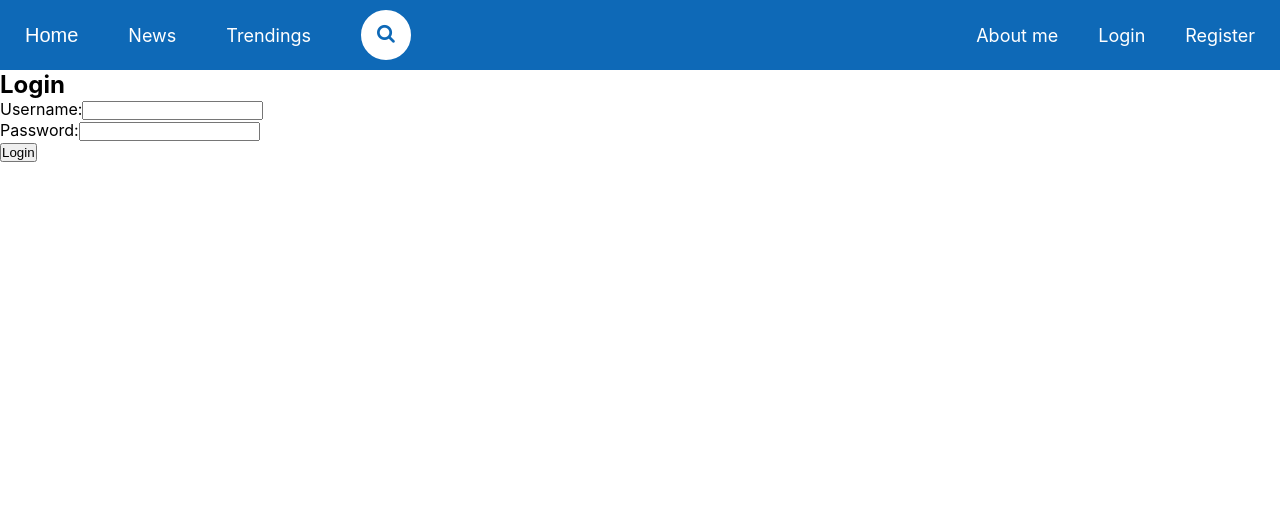
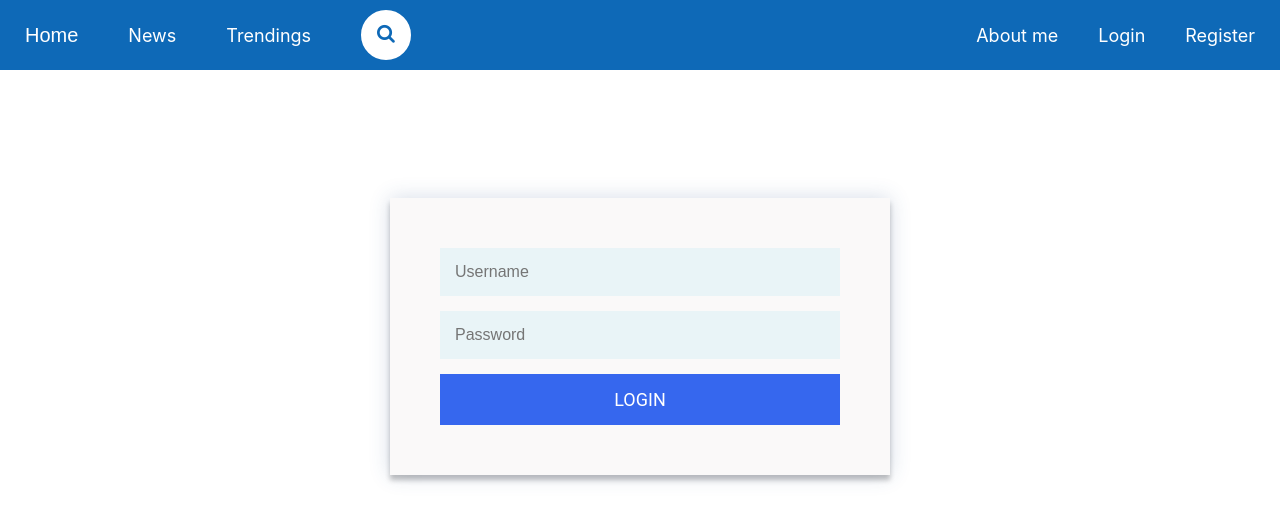
Before and after one commit to MinhHiepPHAM/backend_projects, a React (Create React App) app in the folder react/frontend_stock/: page /login in a window 1280 px wide. Shown: the top 522 px of the page. Built offline with nearby package versions, Linux system fonts and the light colour scheme.

Commit message:
style login and register form

```diff
--- a/react/frontend_stock/src/Login.js
+++ b/react/frontend_stock/src/Login.js
@@ -3,6 +3,7 @@ import React, { useState } from 'react';
 import axios from 'axios';
 import Navbar from './custom_tag/Navbar';
 import { useNavigate } from 'react-router-dom';
+import './css/authentication.css'
 
 const LoginForm = () => {
 	const [username, setUsername] = useState('');
@@ -18,7 +19,7 @@ const LoginForm = () => {
 				password,
 			});
 			localStorage.setItem('token', JSON.stringify(response.data))
-			console.log(response.data); // assuming your backend sends back a token upon successful login
+			console.log(response.data);
 			navigate('/home');
 		} catch (error) {
 			console.error('Login failed:', error);
@@ -27,24 +28,21 @@ const LoginForm = () => {
 	};
 
 	return (
+		<div className='login-container'>
+			{error && <p>{error}</p>}
+			<form className='auth-form' onSubmit={handleSubmit}>
 				<div>
-			<h2>Login</h2>
-			{error && <p>{error}</p>}
-			<form onSubmit={handleSubmit}>
-			<div>
-				<label htmlFor="username">Username:</label>
 					<input
 						type="text"
-					id="username"
+						id="username" placeholder='Username'
 						value={username}
 						onChange={(e) => setUsername(e.target.value)}
 					/>
 				</div>
 				<div>
-				<label htmlFor="password">Password:</label>
 					<input
 						type="password"
-					id="password"
+						id="password" placeholder='Password'
 						value={password}
 						onChange={(e) => setPassword(e.target.value)}
 					/>
--- a/react/frontend_stock/src/Register.js
+++ b/react/frontend_stock/src/Register.js
@@ -2,6 +2,7 @@
 import React, { useState } from 'react';
 import axios from 'axios';
 import Navbar from './custom_tag/Navbar';
+import './css/authentication.css'
 
 const RegistrationForm = () => {
 	const [username, setUsername] = useState('');
@@ -27,33 +28,29 @@ const RegistrationForm = () => {
 	};
 
 	return (
-		<div>
-            <h2>Register</h2>
+		<div className='login-container'>
             {error && <p>{error}</p>}
-            <form onSubmit={handleSubmit}>
+            <form className='auth-form' onSubmit={handleSubmit}>
                 <div>
-                    <label htmlFor="username">Username:</label>
                     <input
                         type="text"
-                        id="username"
+                        id="username" placeholder='Username'
                         value={username}
                         onChange={(e) => setUsername(e.target.value)}
                     />
                 </div>
                 <div>
-                    <label htmlFor="email">Email:</label>
                     <input
                         type="email"
-                        id="email"
+                        id="email" placeholder='Email'
                         value={email}
                         onChange={(e) => setEmail(e.target.value)}
                     />
                 </div>
                 <div>
-                    <label htmlFor="password">Password:</label>
                     <input
                         type="password"
-                        id="password"
+                        id="password" placeholder='Password'
                         value={password}
                         onChange={(e) => setPassword(e.target.value)}
                     />
--- /dev/null
+++ b/react/frontend_stock/src/css/authentication.css
@@ -0,0 +1,49 @@
+.login-container {
+    width: 500px;
+    padding: 10% 0 0;
+    margin: auto;
+    text-align: center;
+}
+
+
+.auth-form {
+    position: relative;
+    background: #faf9f9;
+    max-width: 500px;
+    padding: 50px;
+    text-align: center;
+    box-shadow: 0 0 20px 0 rgba(47, 78, 136, 0.2), 0 5px 5px 0 rgba(0, 0, 0, 0.24);
+}
+
+.auth-form input {
+    outline: 0;
+    background: #e9f4f7;
+    width: 100%;
+    border: 0;
+    margin: 0 0 15px;
+    padding: 15px;
+    box-sizing: border-box;
+    font-size: 16px;
+    color: #0b2a80;
+}
+
+.auth-form input:hover {
+    background: #d9edf3;
+}
+
+.auth-form button {
+    font-family: "Roboto", sans-serif;
+    text-transform: uppercase;
+    outline: 0;
+    background: #3667ee;
+    width: 100%;
+    border: 0;
+    padding: 15px;
+    color: #FFFFFF;
+    font-size: 18px;
+    cursor: pointer;
+}
+
+.auth-form button:hover,.form button:active,.form button:focus {
+    background: #114beb;
+  }
```
Lines whose indentation alone changed are shown as unchanged.
